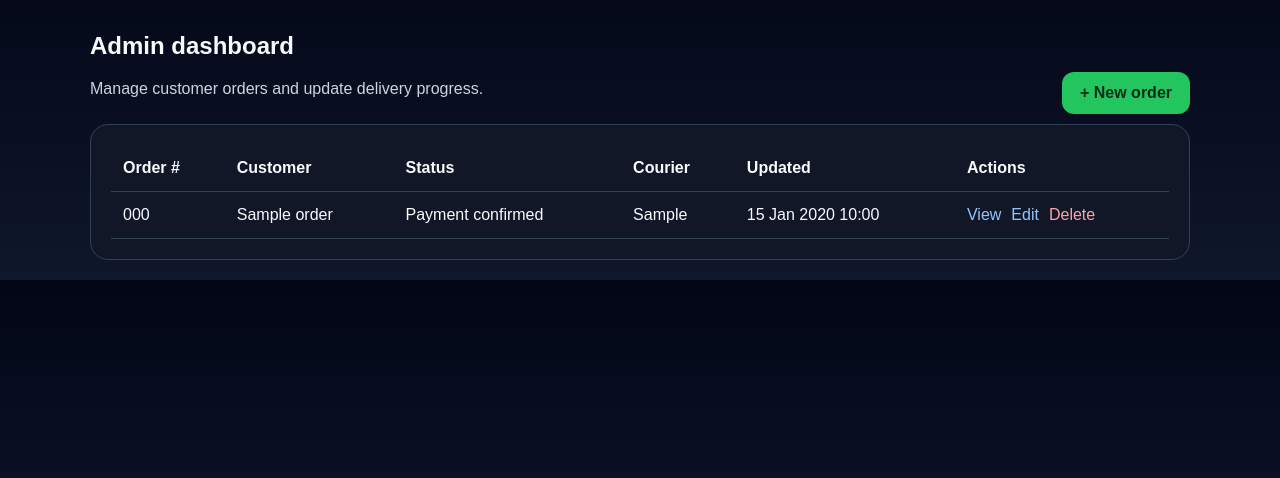
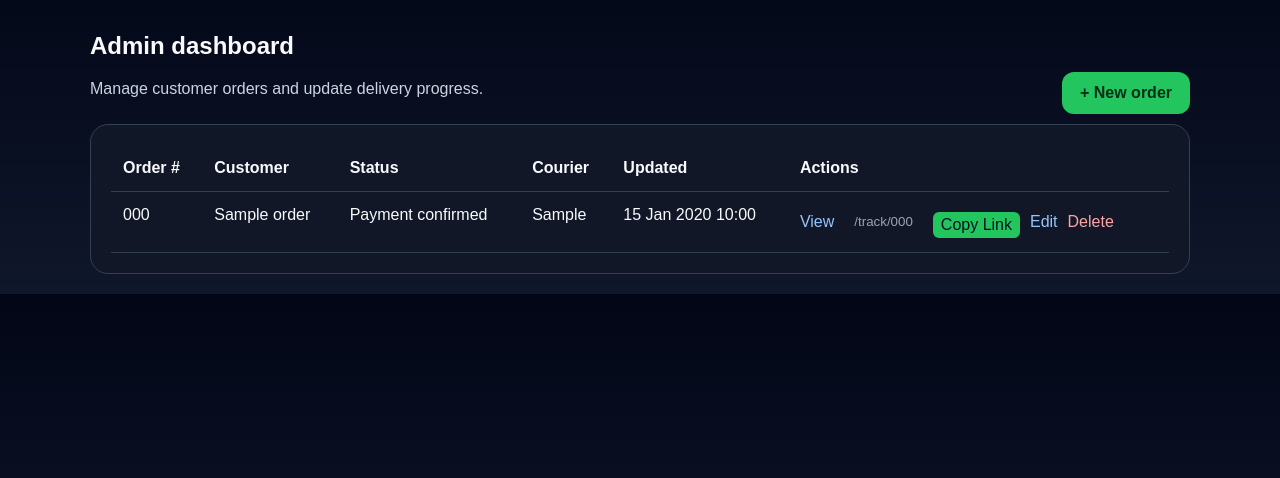
Before and after one commit to Akhona518/where-is-my-order, a Flask app: page /admin in a window 1280 px wide. Shown: the part 51-529 px from the top of the page. Run offline with Flask 3, Linux system fonts and the light colour scheme; the visitor is signed in with stand-in values (Sample User, id 1); tables that the repository leaves empty hold one stand-in row (values such as "Sample post").

Commit message:
Update admin_dashboard.html

```diff
--- a/templates/admin_dashboard.html
+++ b/templates/admin_dashboard.html
@@ -32,6 +32,17 @@
                         <td>{{ order.updated_at.strftime('%d %b %Y %H:%M') }}</td>
                         <td class="actions-cell">
                             <a href="{{ url_for('track_order', query=order.order_number) }}">View</a>
+                            <br>
+<small style="color:#9ca3af;">
+  /track/{{ order.tracking_number }}
+</small>
+<br>
+<button
+  onclick="copyLink('{{ request.host_url }}track/{{ order.tracking_number }}')"
+  style="margin-top:6px; padding:4px 8px; border-radius:6px; border:none; background:#22c55e; color:#04111f; cursor:pointer;"
+>
+  Copy Link
+</button>
                             <a href="{{ url_for('edit_order', order_id=order.id) }}">Edit</a>
                             <form method="post" action="{{ url_for('delete_order', order_id=order.id) }}" onsubmit="return confirm('Delete this order?');">
                                 <button type="submit" class="link-button danger">Delete</button>
@@ -47,3 +58,9 @@
     {% endif %}
 </section>
 {% endblock %}
+<script>
+function copyLink(link) {
+  navigator.clipboard.writeText(link);
+  alert("Tracking link copied!");
+}
+</script>
```
